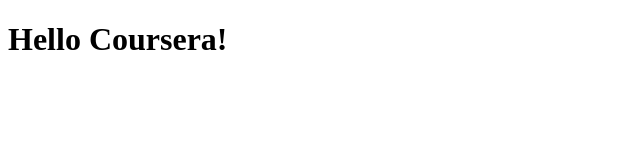
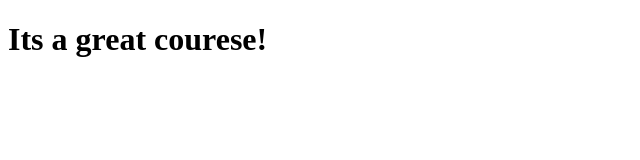
Before and after one commit to wafaqureshi/wafaqureshi.githunb.io, a plain HTML site: page index.html in a window 1280 px wide. Shown: the whole page, without its empty margins (0-640 px from the left). Drawn offline with Linux system fonts and the light colour scheme.

Commit message:
Update index.html

```diff
--- a/index.html
+++ b/index.html
@@ -4,6 +4,6 @@
   <title>Hello Coursera!</title>
  </head>
  <body>
- <h1> Hello Coursera!</h1>
+ <h1>Its a great courese!</h1>
  </body>
  </html>
```
